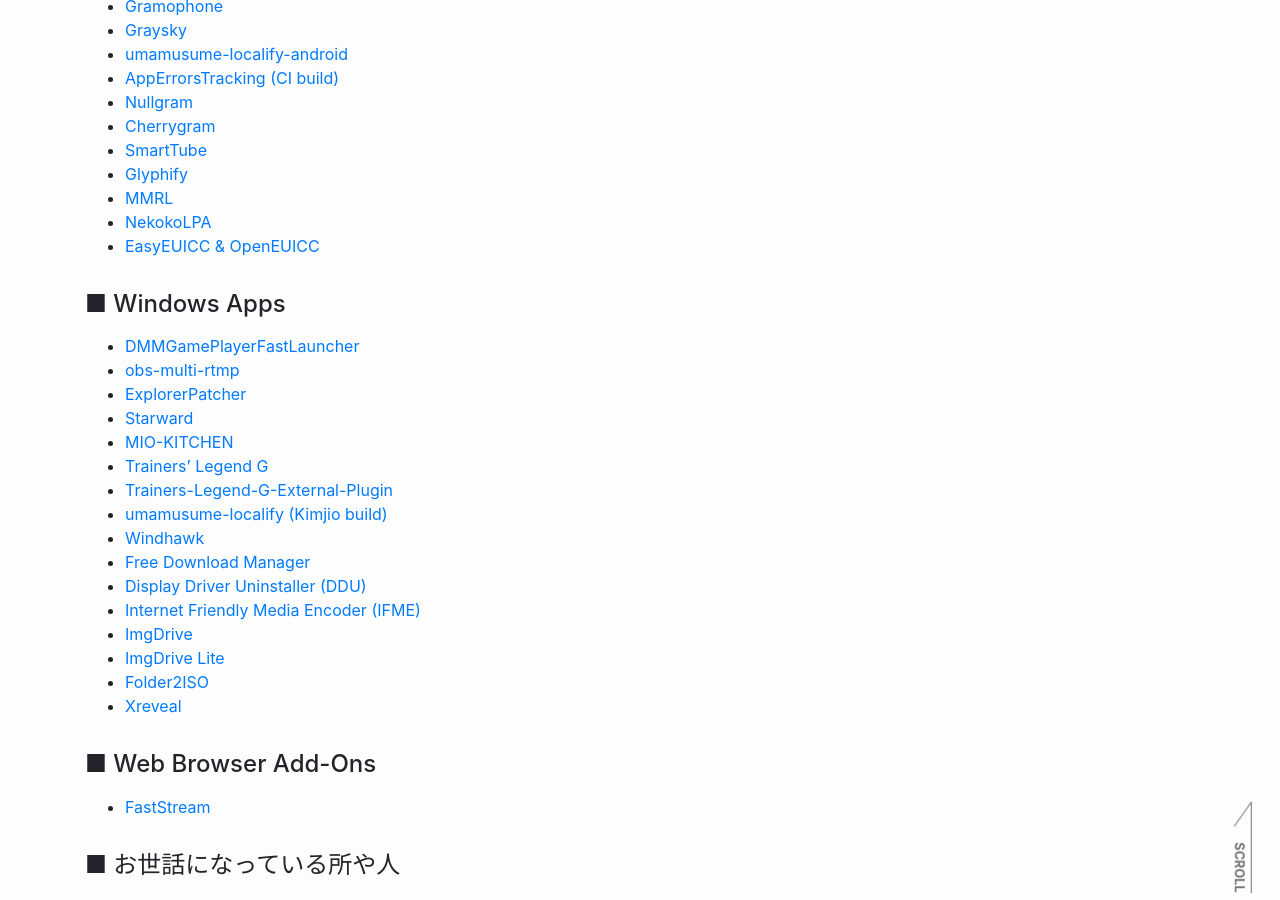
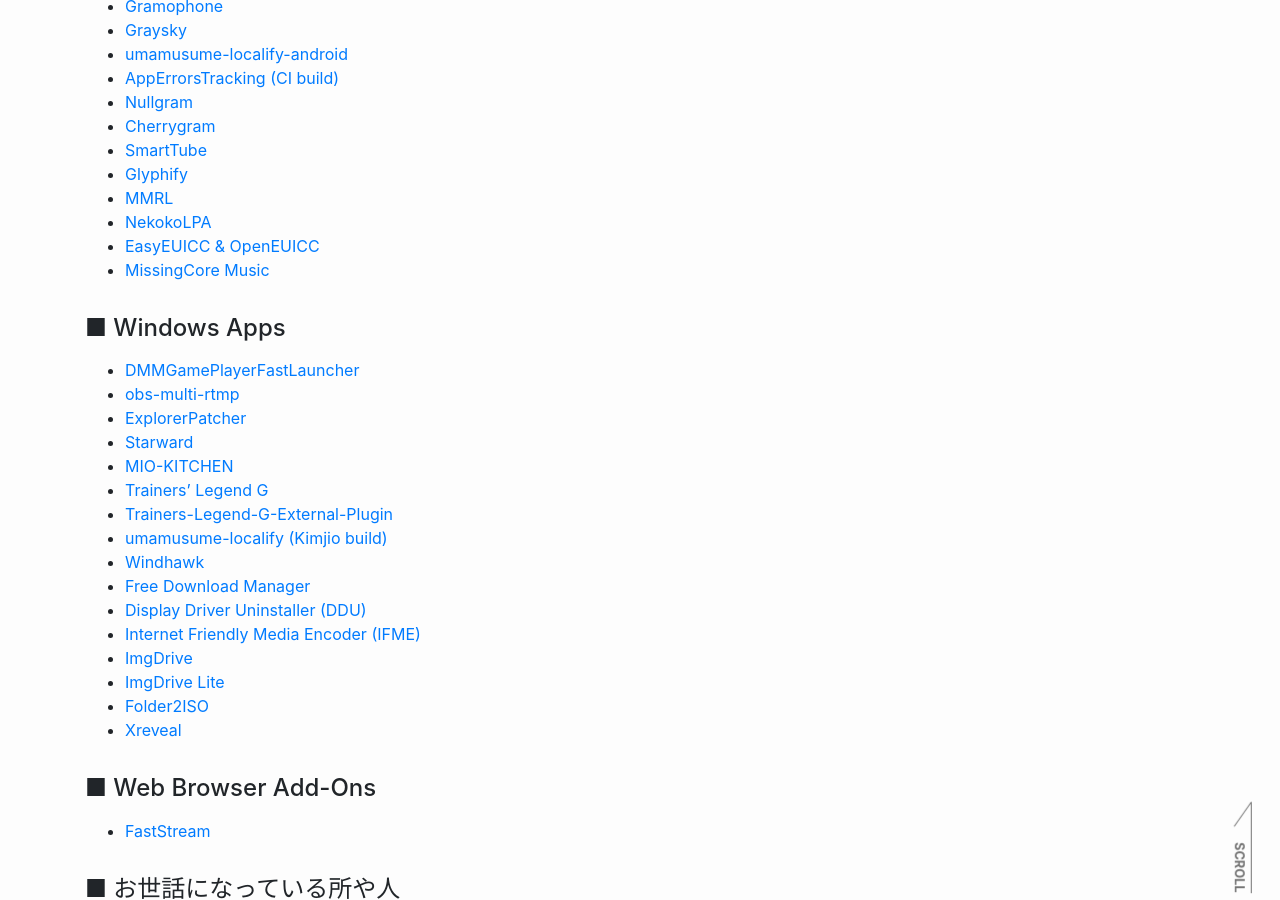
Before and after one commit to reindex-ot/reindex-ot.github.io, a Jekyll site: the page built from link.md, in a window 1280 px wide and 900 px high, scrolled down 486 px. Built offline with Jekyll 4.4.1, drawn with Linux system fonts in a browser that asks for light colours.

Commit message:
Update link.md
Signed-off-by: Re*Index. (ot_inc) <32851879+reindex-ot@users.noreply.github.com>

```diff
--- a/link.md
+++ b/link.md
@@ -28,6 +28,7 @@ permalink: /link/
 - [MMRL](https://github.com/DerGoogler/MMRL/)
 - [NekokoLPA](https://github.com/iebb/NekokoLPA)
 - [EasyEUICC & OpenEUICC](https://gitea.angry.im/PeterCxy/OpenEUICC)
+- [MissingCore Music](https://github.com/MissingCore/Music)
 
 #### ■ Windows Apps
 
```
